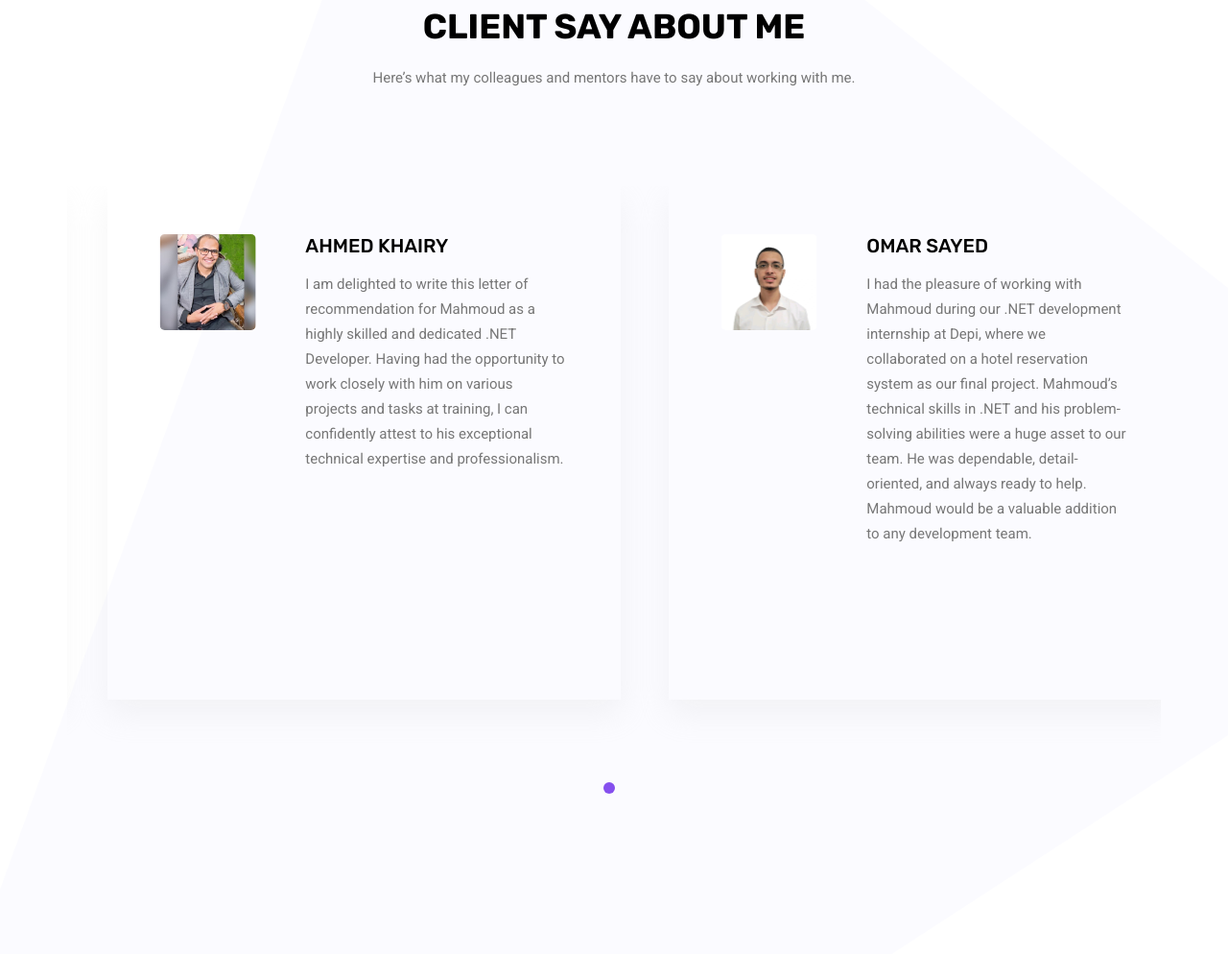
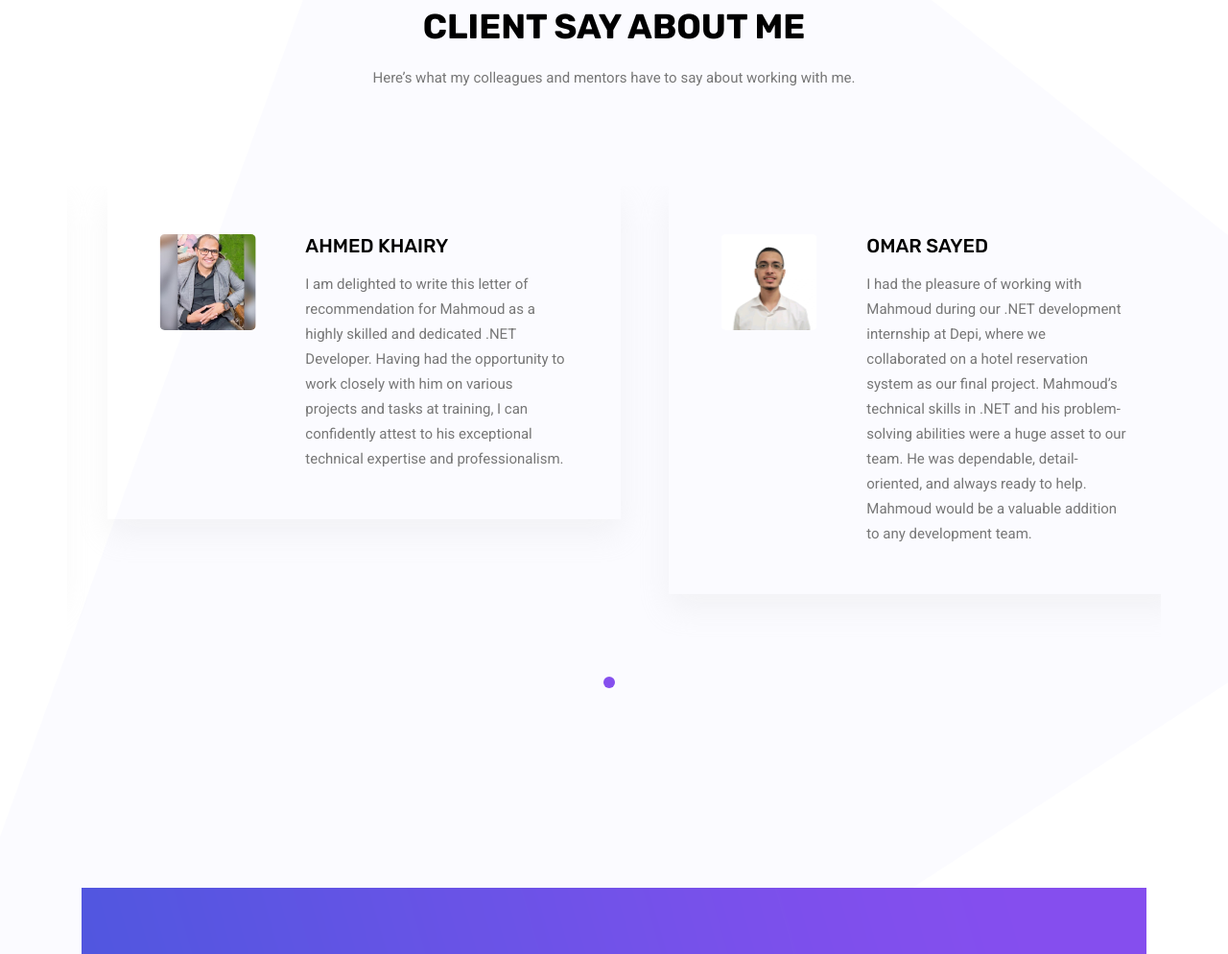
Before and after one commit to MahmoudEl-sayed14/portfolio, a plain HTML site: page index.html in a window 1280 px wide. Shown: the part 3745-4739 px from the top of the page at 96% size. Drawn offline with Linux system fonts and the light colour scheme.

Commit message:
Update index.html

```diff
--- a/index.html
+++ b/index.html
@@ -16,17 +16,6 @@
     <link rel="stylesheet" href="vendors/nice-select/css/nice-select.css">
     <!-- main css -->
     <link rel="stylesheet" href="css/style.css">
-    <style>
-		.testi_item {
-    aspect-ratio: 4 / 4; /* Adjust as needed */
-    display: flex;
-    flex-direction: column;
-    justify-content: space-between;
-    align-items: stretch;
-    height: auto;
-}
-
-	</style>
 </head>
 
 <body>
```
